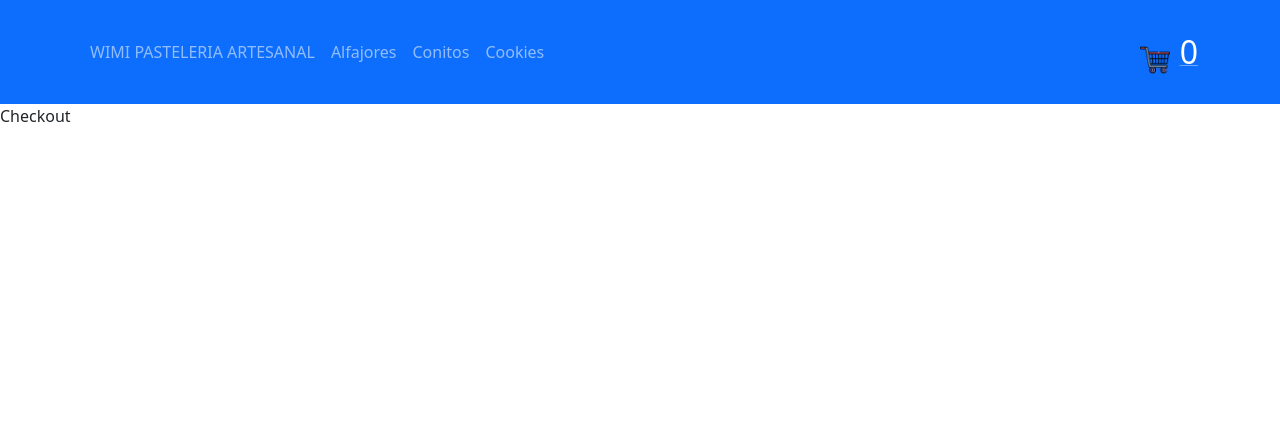
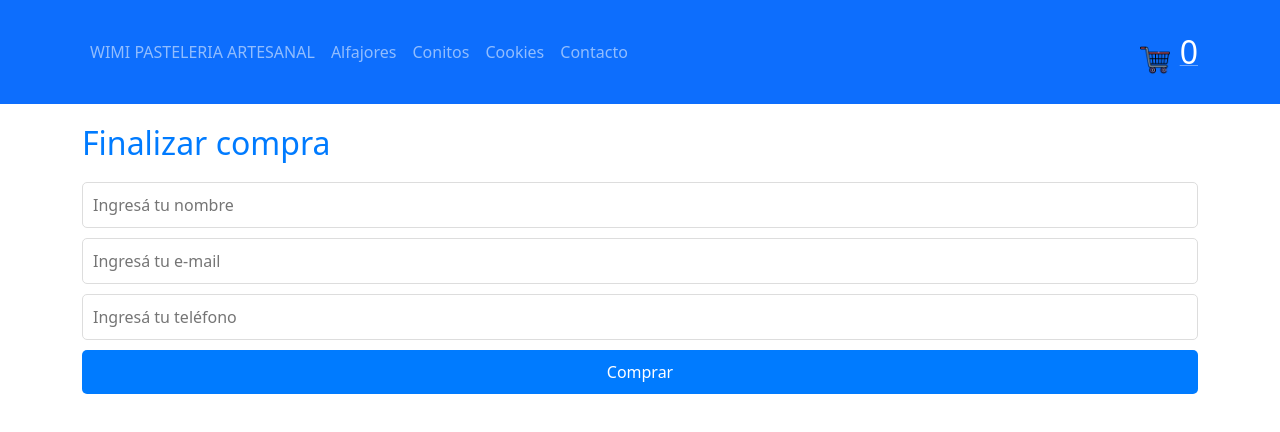
Before and after one commit to Luismiguelsimonetti/PreEntrega2Simonetti, a React (Vite) app: page /checkout in a window 1280 px wide. Shown: the top 432 px of the page. Built offline with nearby package versions, Linux system fonts and the light colour scheme.

Commit message:
formulario ok

```diff
--- a/package.json
+++ b/package.json
@@ -16,6 +16,7 @@
     "react": "^18.3.1",
     "react-bootstrap": "^2.10.4",
     "react-dom": "^18.3.1",
+    "react-hook-form": "^7.53.0",
     "react-router-dom": "^6.25.1"
   },
   "devDependencies": {
--- a/src/App.jsx
+++ b/src/App.jsx
@@ -6,6 +6,7 @@ import { Provider } from "./contexts/ItemsContext";
 import { Cart } from "./components/cart";
 import Checkout from "./components/checkout";
 import './styles.css';
+import Contacto from "./components/Contacto";
 
 
 function App() {
@@ -18,6 +19,7 @@ function App() {
           <Route path="/categoria/:id" element={<ItemListContainer />} />
           <Route path="/item/:id" element={<ItemDetailContainer />} />
           <Route path="/cart" element={<Cart />} />
+          <Route path="/contacto" element={<Contacto/>} />
           <Route path="/checkout" element={<Checkout />} />
         </Routes>
       </BrowserRouter>
--- /dev/null
+++ b/src/components/Contacto.jsx
@@ -0,0 +1,35 @@
+import { useForm } from 'react-hook-form';
+
+const Contacto = () => {
+    const { register, handleSubmit } = useForm();
+
+    const enviar = (data) => {
+        console.log(data);
+    };
+
+    return (
+        <div className="container">
+            <h1 className="main-title">Contacto</h1>
+            <form className="formulario" onSubmit={handleSubmit(enviar)}>
+                <input
+                    type="text"
+                    placeholder="Ingresá tu nombre"
+                    {...register("nombre", { required: true })}
+                />
+                <input
+                    type="email"
+                    placeholder="Ingresá tu e-mail"
+                    {...register("email", { required: true })}
+                />
+                <input
+                    type="tel"
+                    placeholder="Ingresá tu teléfono"
+                    {...register("telefono")}
+                />
+                <button className="enviar" type="submit">Enviar</button>
+            </form>
+        </div>
+    );
+}
+
+export default Contacto;
--- a/src/components/NavBar.jsx
+++ b/src/components/NavBar.jsx
@@ -14,6 +14,7 @@ return (
           <Nav.Link as={NavLink} to="/categoria/alfajor">Alfajores</Nav.Link>
           <Nav.Link as={NavLink} to="/categoria/conito">Conitos</Nav.Link>
           <Nav.Link as={NavLink} to="/categoria/cookies">Cookies</Nav.Link>
+          <Nav.Link as={NavLink} to="/contacto">Contacto</Nav.Link>
         </Nav>
           <CartWidget />
         </Container>
--- a/src/components/checkout.jsx
+++ b/src/components/checkout.jsx
@@ -1,10 +1,69 @@
-import React from "react";
+import React, { useContext, useState } from "react";
+import { ItemsContext } from "../contexts/ItemsContext";
+import { useForm } from "react-hook-form";
+import { collection, addDoc } from "firebase/firestore";
+import { db } from "../services/firebase/firebaseConfig";
 
 const Checkout = () => {
-return (
-    <div>Checkout</div>
-)
+  const { productos, totalPrice, reset } = useContext(ItemsContext);
+  const { register, handleSubmit } = useForm();
+  const [pedidoId, setPedidoId] = useState(""); // Corregido el nombre del estado
 
-}
+  const comprar = async (data) => {
+    const pedido = {
+      cliente: data,
+      productos: productos,
+      total: totalPrice, // Asegúrate de que totalPrice es un número
+    };
 
-export default Checkout
+    console.log("Datos del pedido:", pedido); // Depuración
+
+    try {
+      const pedidosRef = collection(db, "pedidos"); // Usa 'pedidos' como colección
+      const docRef = await addDoc(pedidosRef, pedido);
+      setPedidoId(docRef.id); // Corrección aquí: usar docRef.id
+      console.log("Compra realizada con éxito");
+      reset(); // Limpiar el carrito después de la compra
+    } catch (error) {
+      console.error("Error al realizar la compra:", error);
+    }
+  };
+
+  // Verificar si el pedidoId ha sido asignado
+  console.log("pedidoId:", pedidoId);
+
+  if (pedidoId) {
+    return (
+      <div className="container">
+        <h1 className="main-title">Muchas gracias por tu compra</h1>
+        <p>Tu número de pedido es: {pedidoId}</p> {/* Corrección en la variable */}
+      </div>
+    );
+  }
+
+  return (
+    <div className="container">
+      <h1 className="main-title">Finalizar compra</h1>
+      <form className="formulario" onSubmit={handleSubmit(comprar)}>
+        <input
+          type="text"
+          placeholder="Ingresá tu nombre"
+          {...register("nombre", { required: true })}
+        />
+        <input
+          type="email"
+          placeholder="Ingresá tu e-mail"
+          {...register("email", { required: true })}
+        />
+        <input
+          type="tel"
+          placeholder="Ingresá tu teléfono"
+          {...register("telefono")}
+        />
+        <button className="enviar" type="submit">Comprar</button>
+      </form>
+    </div>
+  );
+};
+
+export default Checkout;
--- a/src/styles.css
+++ b/src/styles.css
@@ -185,3 +185,37 @@ button:hover, .btn-primary:hover {
 .mb-4 {
     margin-bottom: 1.5rem;
 }
+
+/* Estilos para el formulario de contacto */
+.main-title {
+    font-size: 2rem;
+    margin-bottom: 20px;
+    color: #007bff;
+}
+
+.formulario {
+    display: flex;
+    flex-direction: column;
+    gap: 10px;
+}
+
+.formulario input {
+    padding: 10px;
+    font-size: 1rem;
+    border: 1px solid #ddd;
+    border-radius: 5px;
+}
+
+.enviar {
+    background-color: #007bff;
+    color: white;
+    padding: 10px 15px;
+    border: none;
+    border-radius: 5px;
+    cursor: pointer;
+    font-size: 1rem;
+}
+
+.enviar:hover {
+    background-color: #0056b3;
+}
```
Also changed, not shown: src/contexts/ItemsContext.jsx (line endings or trailing spaces), 1 other file (tests, documents, lock files or other folders).
